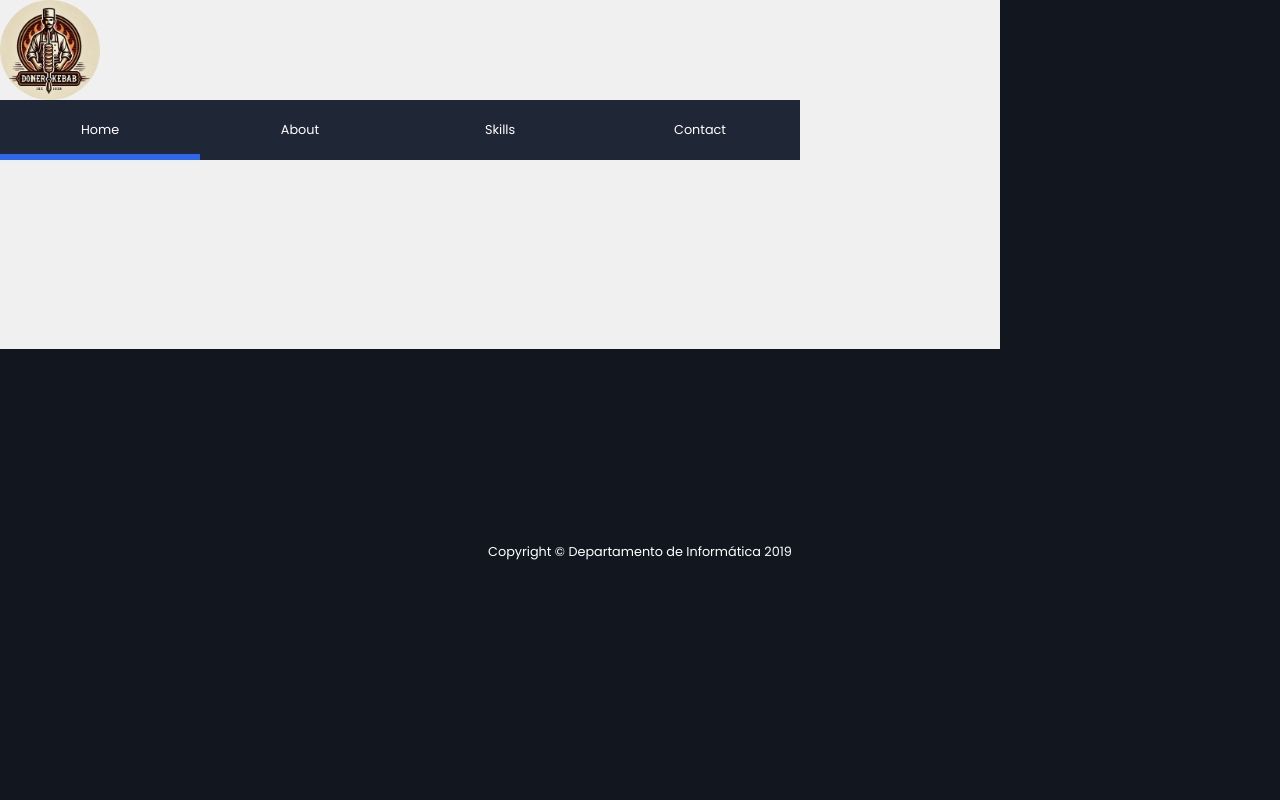
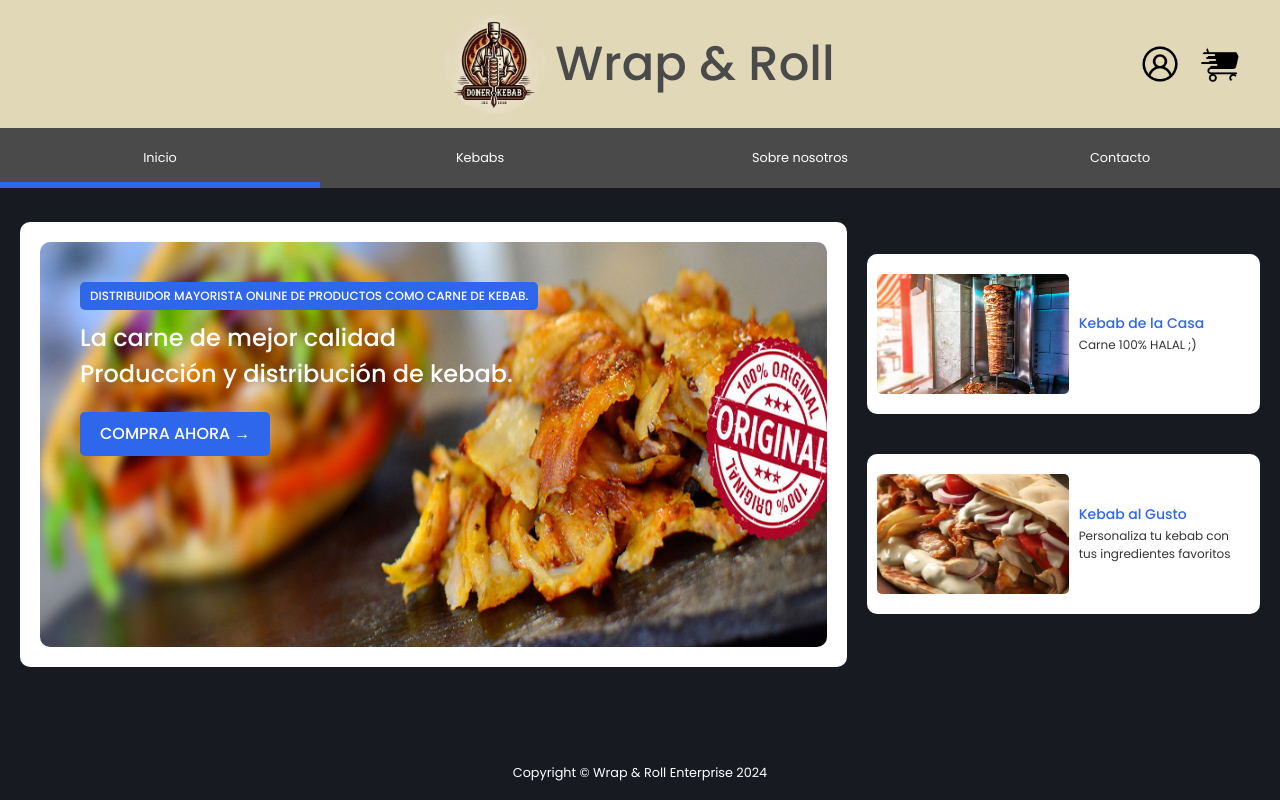
Before and after one commit to daviju/wrap-roll, a PHP site: page / in a window 1280 px wide. Run offline with PHP 8.4, Linux system fonts and the light colour scheme.

Commit message:
Cambios en el Landing Page

```diff
--- a/Vistas/Principal/footer.php
+++ b/Vistas/Principal/footer.php
@@ -1,7 +1,7 @@
 <footer id="footer">
     <div class="container">
         <div class="text-center">
-            <small>Copyright © Departamento de Informática 2019</small>
+            <small>Copyright © Wrap & Roll Enterprise 2024</small>
         </div>
     </div>
 </footer>
--- a/Vistas/Principal/header.php
+++ b/Vistas/Principal/header.php
@@ -3,37 +3,85 @@
   <head>
     <meta charset="UTF-8" />
     <meta name="viewport" content="width=device-width, initial-scale=1.0" />
-    <title>Navbar 14</title>
+    <title>Wrap & Roll</title>
     <link rel="preconnect" href="https://fonts.googleapis.com" />
     <link rel="preconnect" href="https://fonts.gstatic.com" crossorigin />
     <link
       href="https://fonts.googleapis.com/css2?family=Poppins:wght@300;400;500&display=swap"
       rel="stylesheet"
     />
-    <link rel="stylesheet" href="../../css/style.css" />
+    <link rel="stylesheet" href="style.css" />
   </head>
 
   <body>
-    <div class='tusmuertos'>
+    <div class="tusmuertos">
+      <div class="titulo">
+
+        <div class="logo-titulo">
           <img src="./images/Wrap&Roll.png" alt="Logo Kebab" width="100px" height="100px" style="border-radius: 50%; object-fit: cover;">
+          <h1>Wrap & Roll</h1>
+        </div>
+
+        <div class="icons">
+          <img src="./images/user.png" alt="Logo Usuario" width="40px" height="40px" style="border-radius: 50%; object-fit: cover;">
+          <img src="./images/cart.png" alt="Logo carrito" width="40px" height="40px" style="border-radius: 50%; object-fit: cover;">
+        </div>
+
+      </div>
+
       <nav>
-
-      <a class="item">Home</a>
-      <a class="item">About</a>
+        <a class="item">Inicio</a>
         <div class="item">
-        Skills
+          Kebabs
           <div class="dropdown">
             <div>
-            <a>React</a>
-            <a>Angular</a>
-            <a>Vue</a>
+              <a>De la casa</a>
+              <a>Al gusto</a>
             </div>
           </div>
         </div>
-      <a class="item">Contact</a>
+        <a class="item">Sobre nosotros</a>
+        <a class="item">Contacto</a>
         <div class="underline"></div>
       </nav>
     </div>
+
+
+
+
+    <!-- Main Content Section -->
+    <div class="main-content">
+
+      <!-- Carousel Section -->
+      <div class="carousel">
+
+        <div class="carousel-slide carousel-bg">
+          <span class="tag">DISTRIBUIDOR MAYORISTA ONLINE DE PRODUCTOS COMO CARNE DE KEBAB.</span>
+          <h2>La carne de mejor calidad<br>Producción y distribución de kebab.</h2>
+          <button>COMPRA AHORA →</button>
+        </div>
+
+
+      </div>
+
+      <!-- Sidebar Section -->
+      <div class="sidebar">
+        <div class="sidebar-item">
+          <div class="sidebar-image" id="image01"></div>
+          <div class="sidebar-text">
+            <h4>Kebab de la Casa</h4>
+            <p>Carne 100% HALAL ;)</p>
+          </div>
+        </div>
+        <div class="sidebar-item">
+          <div class="sidebar-image" id="image02"></div>
+          <div class="sidebar-text">
+            <h4>Kebab al Gusto</h4>
+            <p>Personaliza tu kebab con tus ingredientes favoritos</p>
+          </div>
+        </div>
+      </div>
+    </div>
+
   </body>
-
 </html>
--- a/css/style.css
+++ b/css/style.css
@@ -8,21 +8,55 @@
 
 body {
   font-family: "Euclid Circular A", "Poppins";
-    background: #12161f;
+  background: #171a20;
   color: white;
   margin: 0;
   height: 94vh;
   display: grid;
 }
 
+/* Contenedor título con fondo */
+.titulo {
+  display: flex;
+  align-items: center;
+  justify-content: center;
+  position: relative;
+  min-height: 16vh;
+  margin-bottom: 0;
+  background-color: #e1d8b8;
+}
+
+/* Estilos para el logo-titulo */
+.logo-titulo {
+  display: flex;
+  align-items: center;
+  gap: 10px;
+  color: #4A4A4A;
+}
+
+.icons {
+  position: absolute;
+  right: 40px;
+  display: flex;
+  align-items: center;
+  gap: 20px;
+}
+
+.titulo h1 {
+  margin: 0;
+  font-size: 3rem;
+}
+
+/* Estilos para el nav */
 nav {
   position: relative;
-    background: #1f2635;
+  background: #4A4A4A;
   font-weight: 400;
   font-size: 0;
   display: flex;
   padding: 0;
-    width: 80%;
+  width: 100%;
+  margin-top: 0;
 }
 
 nav .item {
@@ -47,6 +81,7 @@
   left: 0;
   top: 62px;
 }
+
 .dropdown > div {
   transform: translate(0, -100%);
   transition: all 0.5s 0.1s;
@@ -97,9 +132,125 @@
   transform: translate(300%, 0);
 }
 
+/* Otras secciones */
+footer {
+  position: absolute;
+  bottom: 0;
+  width: 100%;
+  height: 40px;
+  color: white;
+}
 
-  .tusmuertos{
-    background-color: #f0f0f0;
-    width: 1000px;
-    height: auto;
+/* Nueva sección del contenido principal */
+.main-content {
+  display: flex;
+  margin-top: -4%;
+  padding: 20px;
 }
+
+/* Sección del carrusel */
+.carousel {
+  flex: 2;
+  background-color: #fff;
+  border-radius: 10px;
+  padding: 20px;
+  text-align: left;
+  position: relative;
+}
+
+.carousel-bg {
+  background-image: url('../images/carneperro.jpg') !important;
+  background-size: cover;
+  background-position: center;
+  height: 100%;
+}
+
+.carousel-slide {
+  position: relative;
+  color: white;
+  background-image: url('./images/placeholder.jpg');
+  background-size: cover;
+  background-position: center;
+  border-radius: 10px;
+  padding: 40px;
+}
+
+.carousel-slide .tag {
+  display: inline-block;
+  background-color: #2f67ec;
+  padding: 5px 10px;
+  border-radius: 5px;
+  font-size: 12px;
+  font-weight: 500;
+  margin-bottom: 10px;
+}
+
+.carousel-slide h2 {
+  font-size: 24px;
+  line-height: 1.5;
+  margin: 0 0 20px;
+}
+
+.carousel-slide button {
+  background-color: #2f67ec;
+  color: white;
+  padding: 10px 20px;
+  border: none;
+  border-radius: 5px;
+  cursor: pointer;
+  font-weight: 500;
+}
+
+/* Sección de la barra lateral */
+.sidebar {
+  flex: 1;
+  display: flex;
+  flex-direction: column;
+  gap: 20px;
+  margin-left: 20px;
+  justify-content: center; /* Centra los items verticalmente */
+  align-items: center; /* Centra los items horizontalmente */
+}
+
+.sidebar-item {
+  display: flex;
+  align-items: center;
+  background-color: #fff;
+  border-radius: 10px;
+  padding: 10px;
+  justify-content: flex-start; /* Mantiene la imagen a la izquierda */
+  width: 100%; /* Asegura que todos los items tengan el mismo ancho */
+  height: 20vh; /* Asegura que todos los items tengan la misma altura */
+  margin-bottom: 20px; /* Espacio entre los items */
+}
+
+.sidebar-image {
+  flex-shrink: 0;
+  width: 15vw; /* Tamaño ajustado según el contenedor */
+  height: 15vh; /* Tamaño ajustado según el contenedor */
+  background-color: #ddd;
+  border-radius: 5px;
+  margin-right: 10px;
+  background-position: center;
+  background-size: cover;
+}
+
+.sidebar-image#image01 {
+  background-image: url('../images/kebabCasa.jpeg') !important;
+}
+
+.sidebar-image#image02 {
+  background-image: url('../images/kebabGusto.jpg') !important;
+}
+
+.sidebar-text h4 {
+  font-size: 14px;
+  color: #2f67ec;
+  margin: 0;
+}
+
+.sidebar-text p {
+  font-size: 12px;
+  color: #333;
+  margin: 5px 0 0;
+}
```
Also changed, not shown: images/carneperro.jpg (added), images/cart.png (added), images/kebabCasa.jpeg (added), images/kebabGusto.jpg (added), images/user.png (added). Lines whose indentation alone changed are shown as unchanged.
